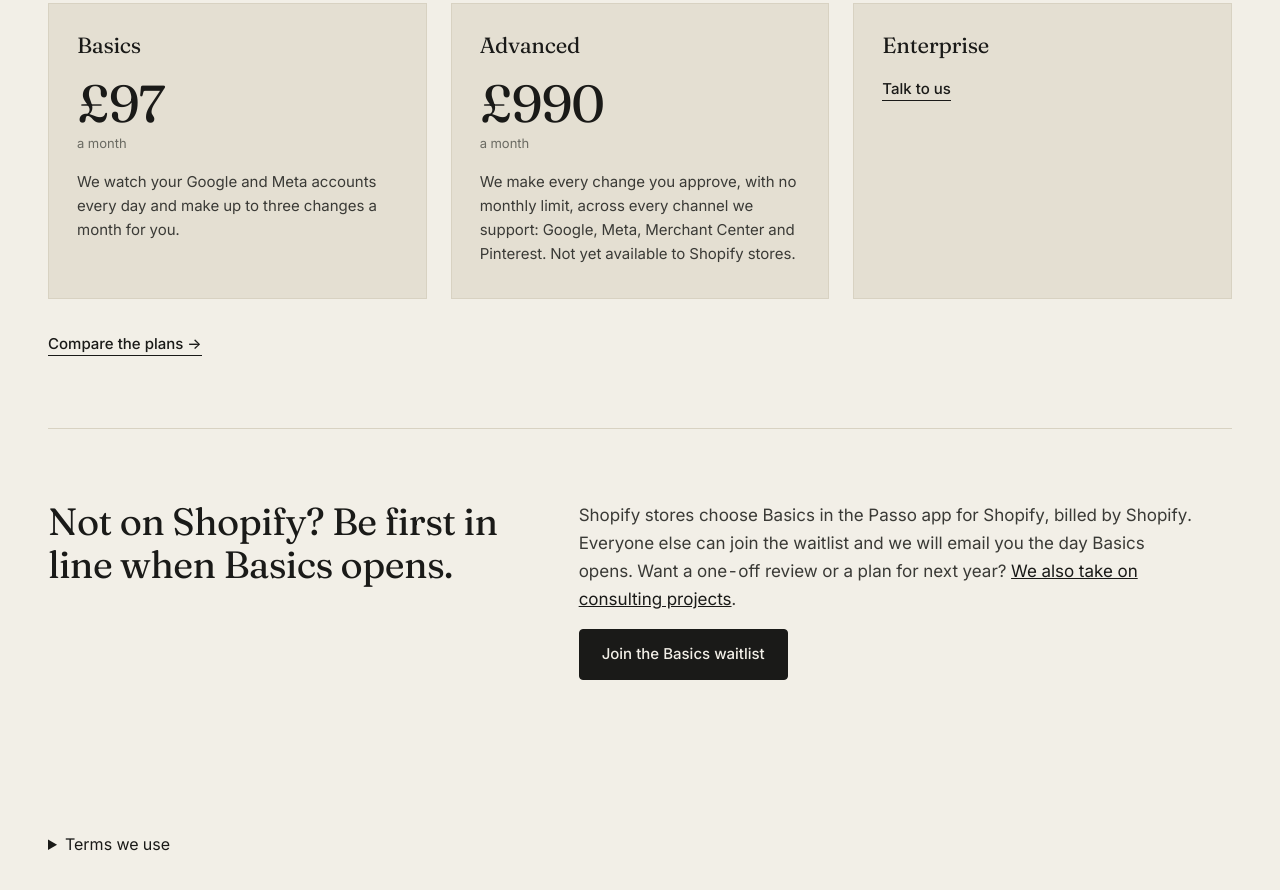
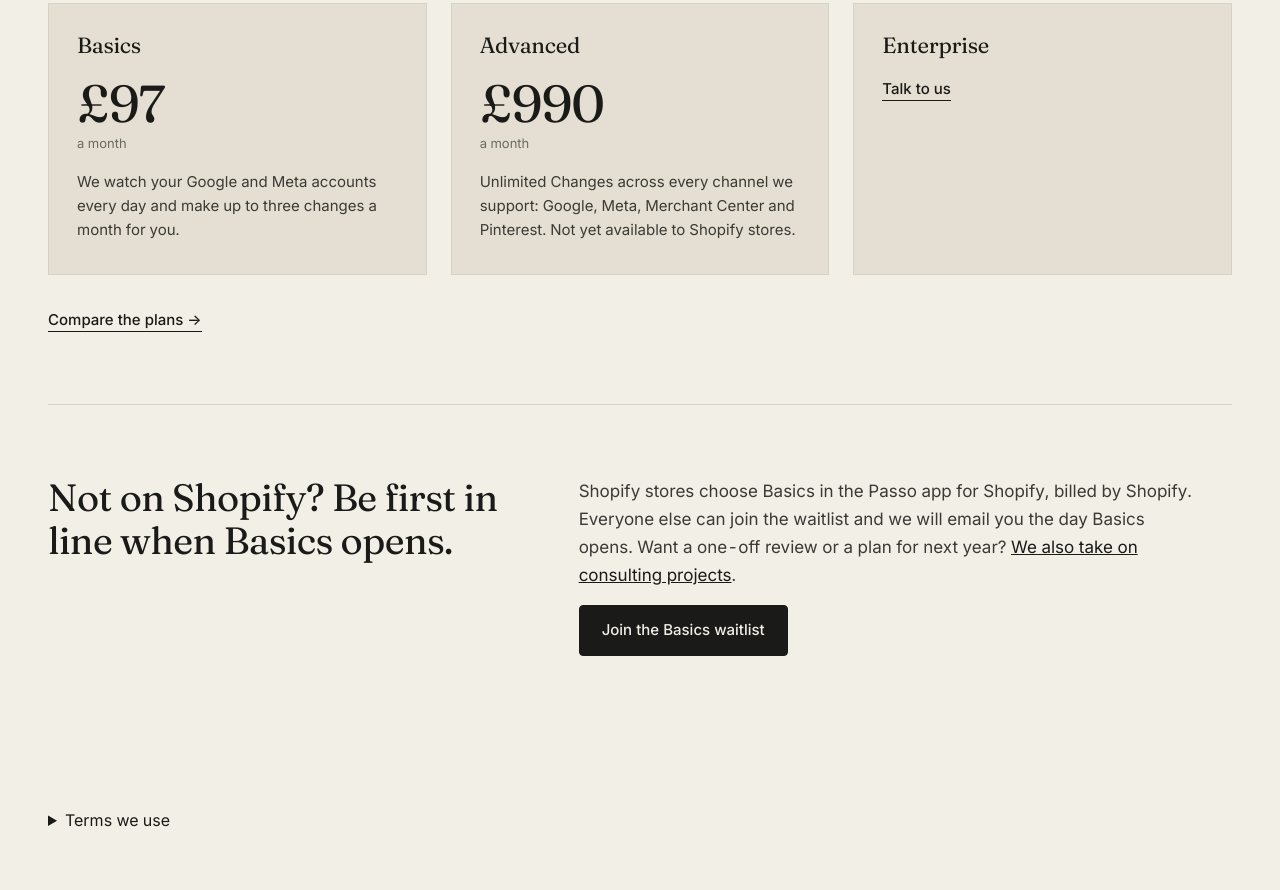
Before and after one commit to jordanskennard-bot/Passo-Website, a plain HTML site: page index.html in a window 1280 px wide. Shown: the part 2416-3306 px from the top of the page. Drawn offline with Linux system fonts and the light colour scheme.

Commit message:
Advanced: Unlimited Changes
Co-Authored-By: Claude Opus 5.5 <noreply@anthropic.com>
Claude-Session: https://claude.ai/code/session_01D8azuQ7q1T6yKJCUgG2MCK

```diff
--- a/index.html
+++ b/index.html
@@ -99,7 +99,7 @@
           <div class="hm-plan">
             <h3>Advanced</h3>
             <p class="hm-price">£990<span>a month</span></p>
-            <p>We make every change you approve, with no monthly limit, across every channel we support: Google, Meta, Merchant Center and Pinterest. Not yet available to Shopify stores.</p>
+            <p>Unlimited Changes across every channel we support: Google, Meta, Merchant Center and Pinterest. Not yet available to Shopify stores.</p>
           </div>
           <div class="hm-plan">
             <h3>Enterprise</h3>
```
Also changed, not shown: pricing.html (+1 -1 lines).
